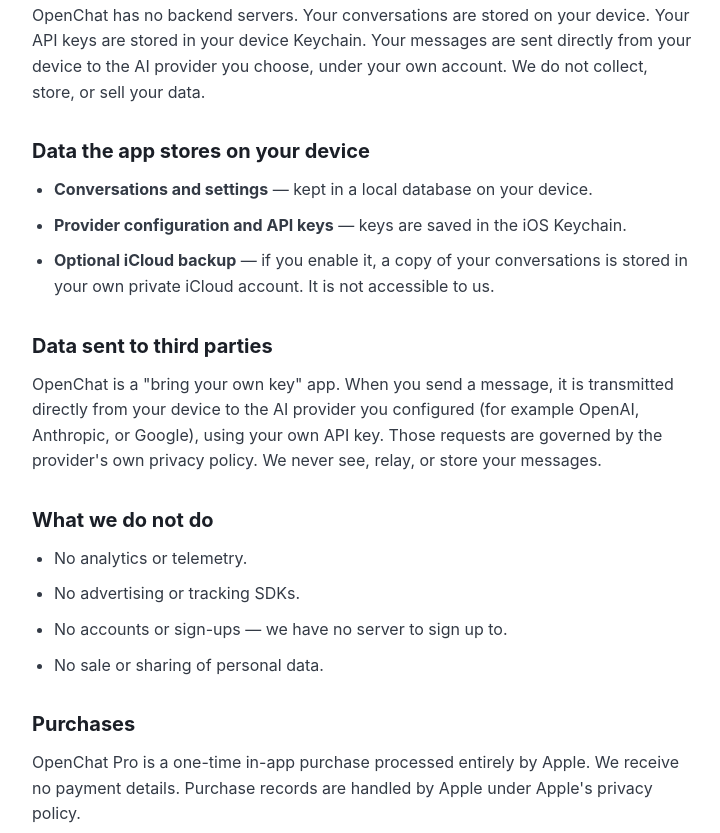
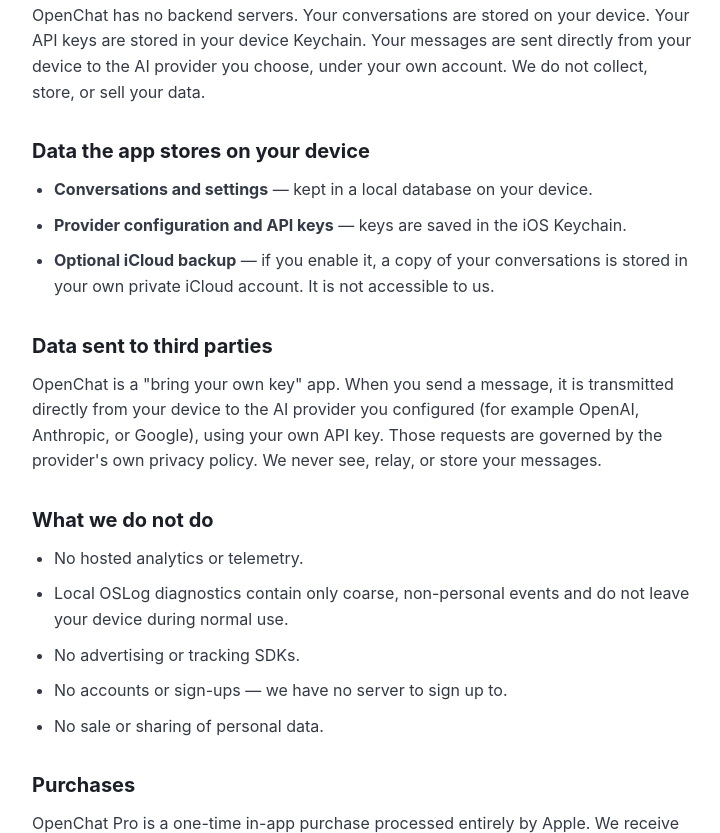
Before and after one commit to neo-idea/openchat-website, a plain HTML site: page privacy.html in a window 1280 px wide. Shown: the part 334-1167 px from the top of the page, without its empty margins (277-997 px from the left). Drawn offline with Linux system fonts and the light colour scheme.

Commit message:
docs: clarify local-only diagnostics

```diff
--- a/privacy.html
+++ b/privacy.html
@@ -42,7 +42,8 @@
 
       <h2>What we do not do</h2>
       <ul>
-        <li>No analytics or telemetry.</li>
+        <li>No hosted analytics or telemetry.</li>
+        <li>Local OSLog diagnostics contain only coarse, non-personal events and do not leave your device during normal use.</li>
         <li>No advertising or tracking SDKs.</li>
         <li>No accounts or sign-ups — we have no server to sign up to.</li>
         <li>No sale or sharing of personal data.</li>
```
